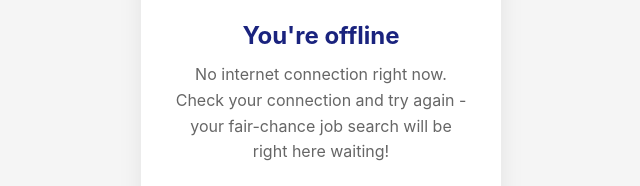
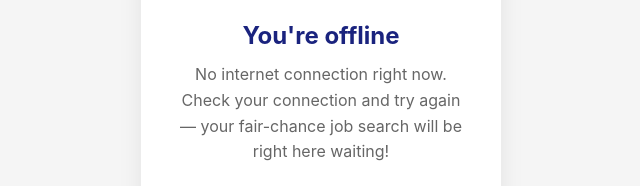
Before and after one commit to emsily12693-coder/FairChanceFinder.com, a plain HTML site: page public/offline.html in a window 1280 px wide. Shown: the part 323-509 px from the top of the page, 319-959 px from the left. Drawn offline with Linux system fonts and the light colour scheme.

Commit message:
Add files via upload

```diff
--- a/public/offline.html
+++ b/public/offline.html
@@ -3,7 +3,7 @@
 <head>
   <meta charset="UTF-8">
   <meta name="viewport" content="width=device-width, initial-scale=1.0">
-  <title>Offline - FairChance Finder</title>
+  <title>Offline – FairChance Finder</title>
   <style>
     * { margin: 0; padding: 0; box-sizing: border-box; }
     body {
@@ -42,7 +42,7 @@
   <div class="card">
     <div class="icon">📶</div>
     <h1>You're offline</h1>
-    <p>No internet connection right now. Check your connection and try again - your fair-chance job search will be right here waiting!</p>
+    <p>No internet connection right now. Check your connection and try again — your fair-chance job search will be right here waiting!</p>
     <button onclick="window.location.reload()">Try Again</button>
   </div>
 </body>
```
